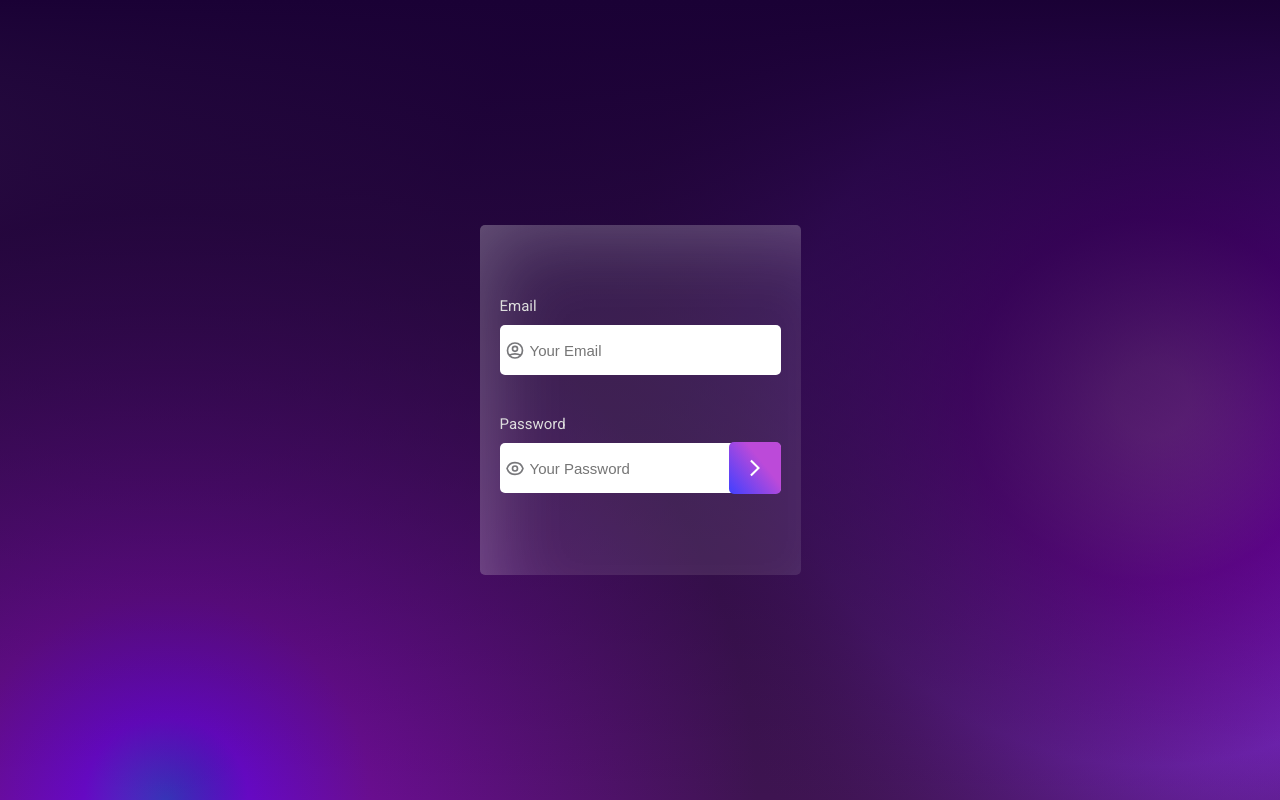
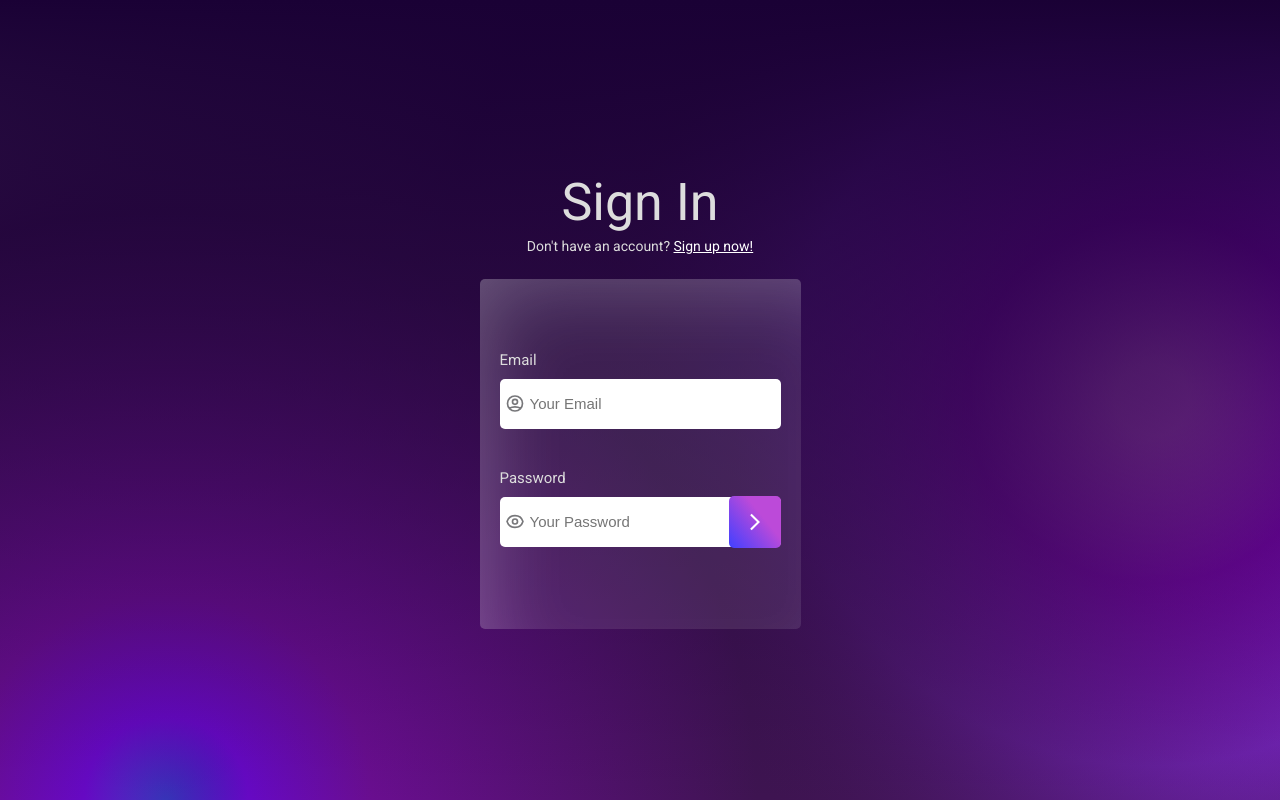
Before and after one commit to PiotrPiwonski/Reg-Log-User-Compendium_FE, a React (Create React App) app: page / in a window 1280 px wide. Built offline with nearby package versions, Linux system fonts and the light colour scheme; no server answers.

Commit message:
Add PageHeader to components

```diff
--- a/src/pages/SignIn.tsx
+++ b/src/pages/SignIn.tsx
@@ -5,7 +5,7 @@ import useDocumentTitle from '../hooks/useDocumentTitle';
 import { PagesTitles } from '../config/pages-title';
 import { UserLoginRes } from 'types/backend';
 import AuthSignIn from '../components/auth/AuthSignIn';
-import FormHeading from '../components/UI/form/FormHeading';
+import PageHeader from '../components/PageHeader';
 
 const SignIn = () => {
   // Local state
@@ -72,7 +72,12 @@ const SignIn = () => {
     );
   }
 
-  return <AuthSignIn onSubmit={onSubmit} onChange={onChange} email={email} password={password} />;
+  return (
+    <>
+      <PageHeader title="Sign In" info="Don't have an account?" link="/sign-up" linkText="Sign up now!" />
+      <AuthSignIn onSubmit={onSubmit} onChange={onChange} email={email} password={password} />
+    </>
+  );
 };
 
 export default SignIn;
--- a/src/pages/SignUp.tsx
+++ b/src/pages/SignUp.tsx
@@ -3,6 +3,7 @@ import useDocumentTitle from '../hooks/useDocumentTitle';
 import { PagesTitles } from '../config/pages-title';
 
 import AuthSignUp from '../components/auth/AuthSignUp';
+import PageHeader from '../components/PageHeader';
 
 const SignUp = () => {
   // Local state
@@ -32,6 +33,8 @@ const SignUp = () => {
 
   // Returns
   return (
+    <>
+      <PageHeader title="Sign Up" info="Already have an account?" link="/" linkText="Log in here." />
       <AuthSignUp
         onSubmit={onSubmit}
         onChange={onChange}
@@ -39,6 +42,7 @@ const SignUp = () => {
         password={password}
         repeatPassword={repeatPassword}
       />
+    </>
   );
 };
 
```
Lines whose indentation alone changed are shown as unchanged.
